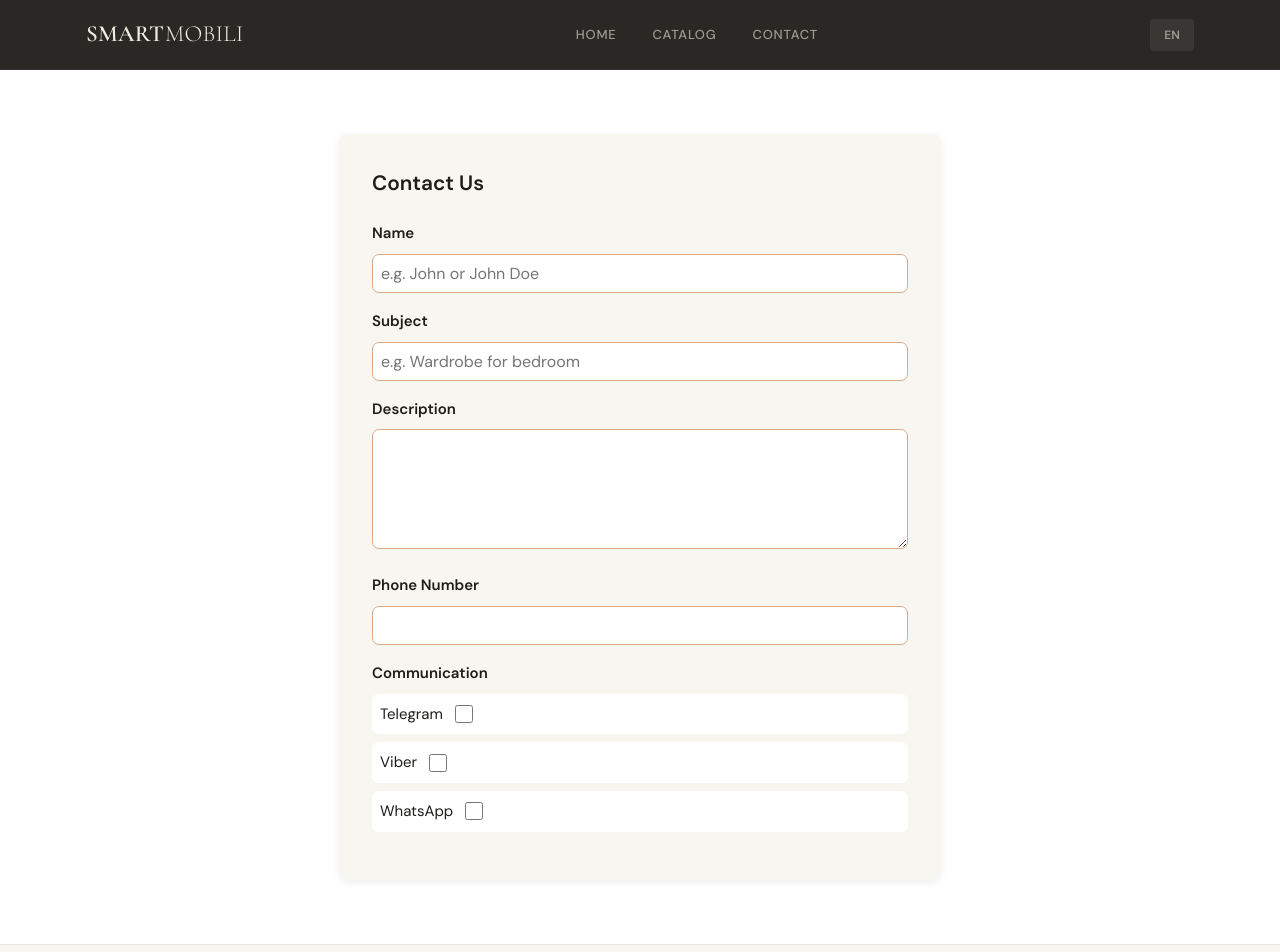
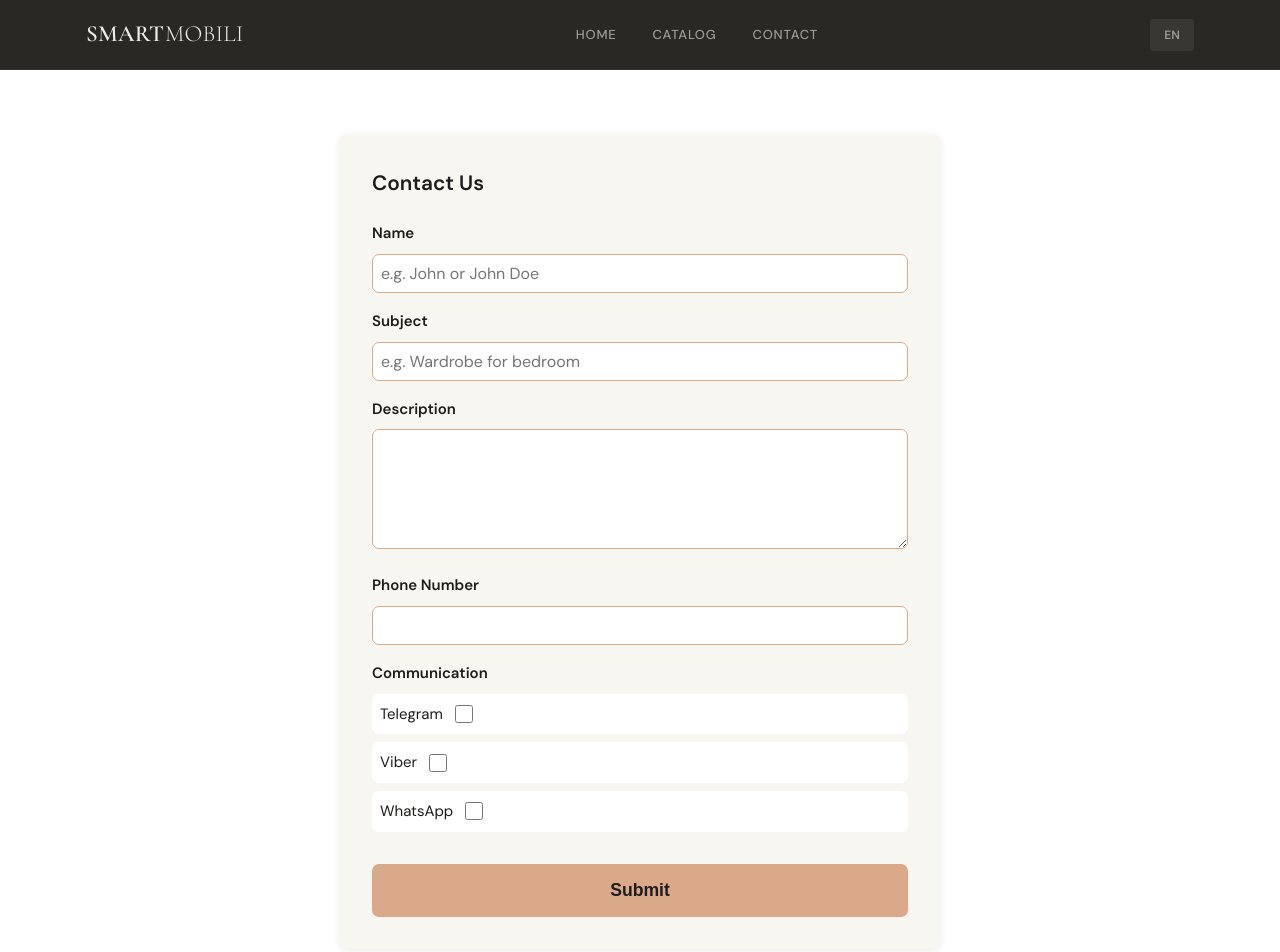
Before and after one commit to lxndrbukin/SmartMobili, a React (Vite) app: page /en/contact in a window 1280 px wide. Shown: the top 952 px of the page. Built offline with nearby package versions, Linux system fonts and the light colour scheme.

Commit message:
Connect thunk for Contact form submission

```diff
--- a/src/components/Contact/ContactForm.tsx
+++ b/src/components/Contact/ContactForm.tsx
@@ -1,6 +1,10 @@
 import { type JSX, type FormEvent } from "react";
+import { useDispatch } from "react-redux";
+import { type AppDispatch, submitInquiry } from "../../store";
 
 export default function ContactForm(): JSX.Element {
+  const dispatch = useDispatch<AppDispatch>();
+
   const handleSubmit = (e: FormEvent<HTMLFormElement>) => {
     e.preventDefault();
     const formData = new FormData(e.currentTarget);
@@ -8,13 +12,26 @@ export default function ContactForm(): JSX.Element {
     const subject = formData.get("subject") as string;
     const description = formData.get("description") as string;
     const phone = formData.get("phone") as string;
+    const email = formData.get("email") as string;
     const telegram = formData.get("telegram") === "on";
     const viber = formData.get("viber") === "on";
     const whatsapp = formData.get("whatsapp") === "on";
+    const data = {
+      name,
+      subject,
+      description,
+      phone,
+      email,
+      item_id: undefined,
+      telegram,
+      viber,
+      whatsapp,
+    };
+    dispatch(submitInquiry(data));
   };
 
   return (
-    <form className="contact-form">
+    <form onSubmit={handleSubmit} className="contact-form">
       <h3>Contact Us</h3>
       <div className="input-field">
         <label>Name</label>
@@ -51,6 +68,7 @@ export default function ContactForm(): JSX.Element {
           <input type="checkbox" name="whatsapp" />
         </div>
       </div>
+      <button type="submit">Submit</button>
     </form>
   );
 }
--- a/src/store/index.ts
+++ b/src/store/index.ts
@@ -17,3 +17,4 @@ export * from "./slices/systemSlice";
 export * from "./slices/catalogSlice";
 export * from "./thunks/items";
 export * from "./thunks/categories";
+export * from "./thunks/inquiries";
--- /dev/null
+++ b/src/store/thunks/inquiries.ts
@@ -0,0 +1,22 @@
+import { createAsyncThunk } from "@reduxjs/toolkit";
+import axios from "axios";
+import { type InquiryCreate } from "./types";
+
+export const submitInquiry = createAsyncThunk(
+  "inquiries/submitInquiry",
+  async (data: InquiryCreate) => {
+    const response = await axios.post(
+      "http://localhost:8000/api/v1/inquiries",
+      data,
+    );
+    return response.data;
+  },
+);
+
+export const getInquiries = createAsyncThunk(
+  "inquiries/getInquiries",
+  async () => {
+    const response = await axios.get("http://localhost:8000/api/v1/inquiries");
+    return response.data;
+  },
+);
```
Also changed, not shown: src/store/thunks/types/index.ts (+12 -0 lines).
